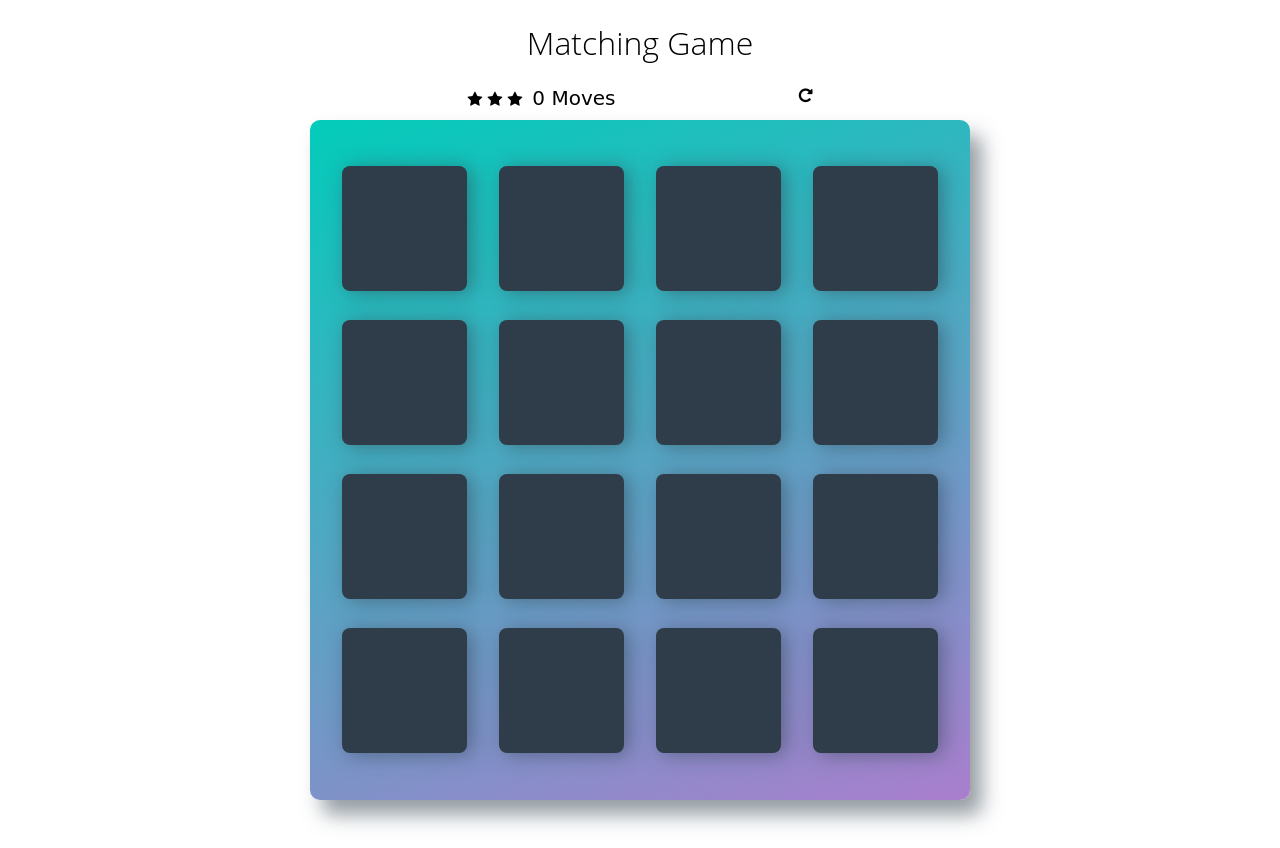
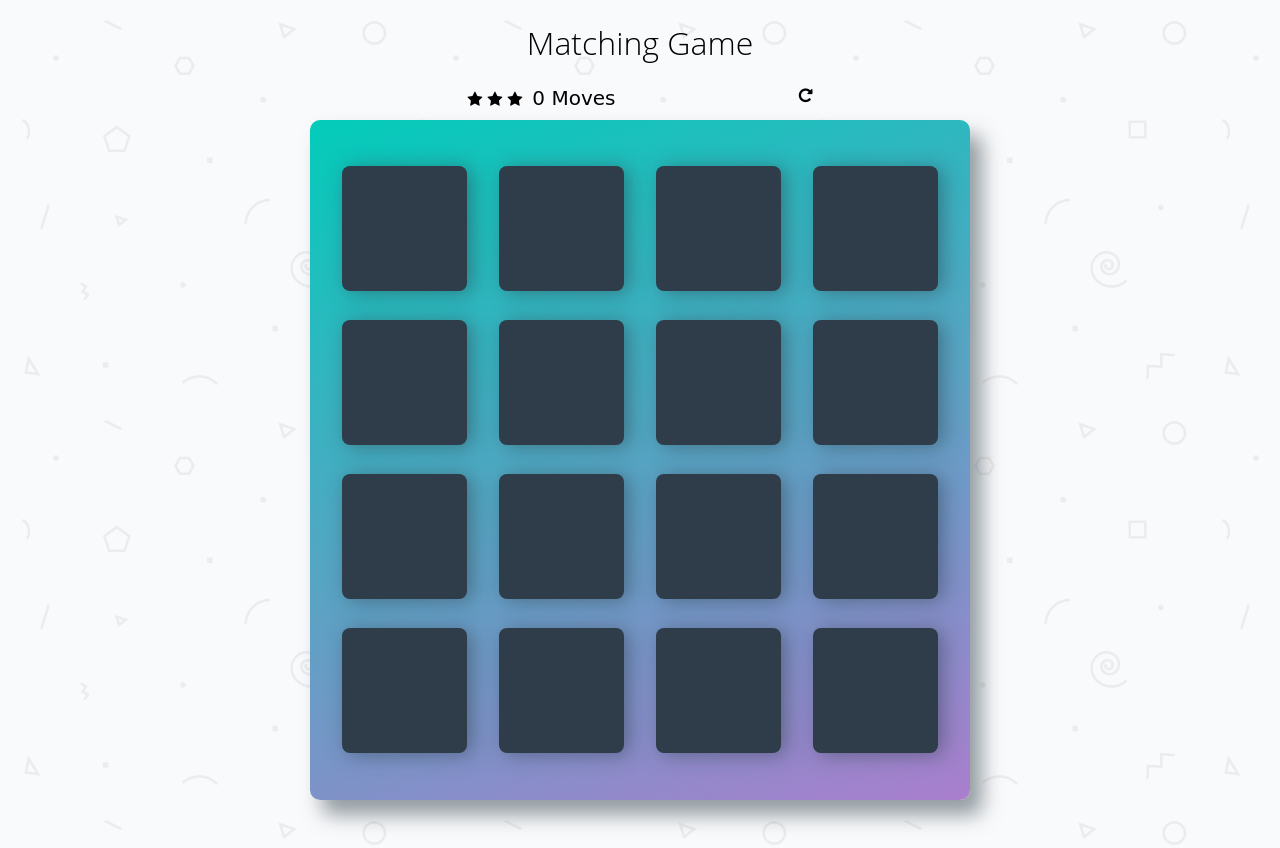
Before and after one commit to shabnamnnn/Memory-Game-Project-master, a plain HTML site: page index.html in a window 1280 px wide. Drawn offline with Linux system fonts and the light colour scheme; a web font is replaced by a local one.

Commit message:
Update app.css

```diff
--- a/app.css
+++ b/app.css
@@ -17,7 +17,7 @@ body {
 }
 
 body {
-    background: #ffffff url('../img/geometry2.png');
+    background: #ffffff url('./geometry2.png');
     font-family: 'Coda', cursive;
 }
 
```
